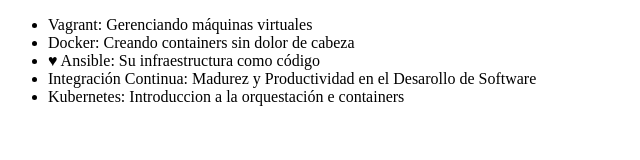
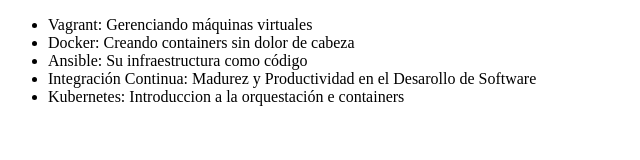
Before and after one commit to JM4r10/alura-git, a plain HTML site: page index.html in a window 1280 px wide. Shown: the full height of the page, 0-640 px from the left. Drawn offline with Linux system fonts and the light colour scheme.

Commit message:
Revert "cambiando el codigo"
This reverts commit a5a4341aa50905daabe5ea0aad0cefbac20c60da.

```diff
--- a/index.html
+++ b/index.html
@@ -8,7 +8,7 @@
         <ul>
             <li>Vagrant: Gerenciando máquinas virtuales</li>
             <li>Docker: Creando containers sin dolor de cabeza</li>
-            <li>♥ Ansible: Su infraestructura como código</li>
+            <li>Ansible: Su infraestructura como código</li>
             <li>Integración Continua: Madurez y Productividad en el Desarollo de Software</li>
             <li>Kubernetes: Introduccion a la orquestación e containers</li>
         </ul>
```
